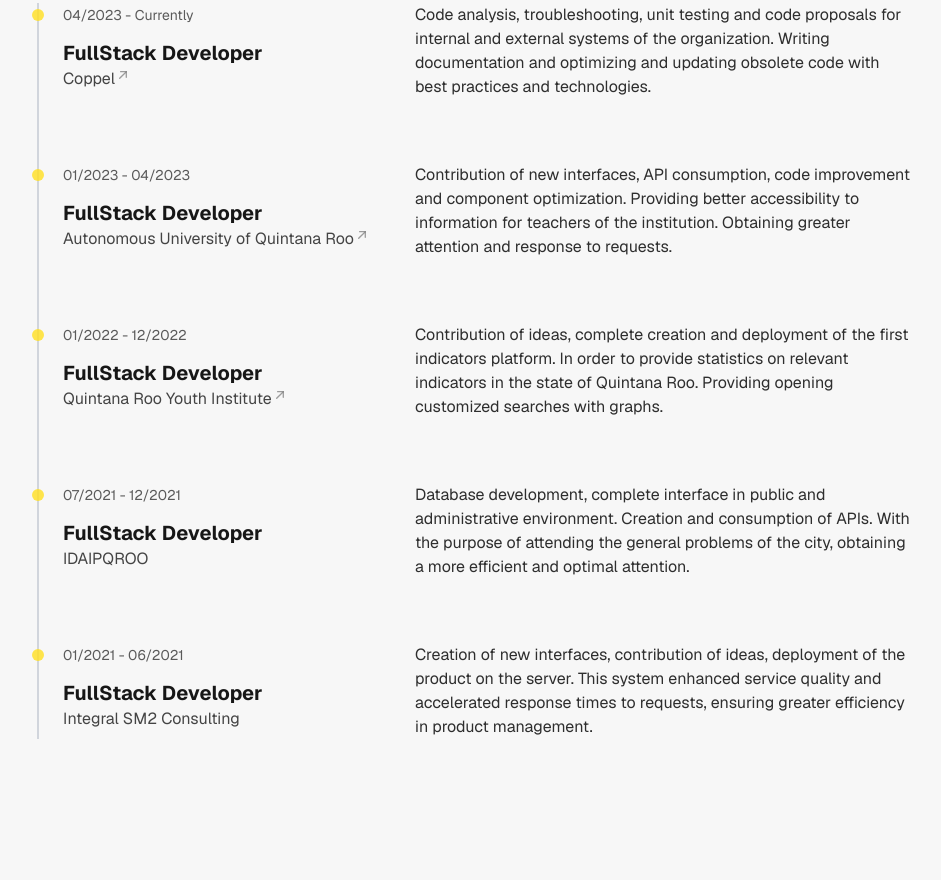
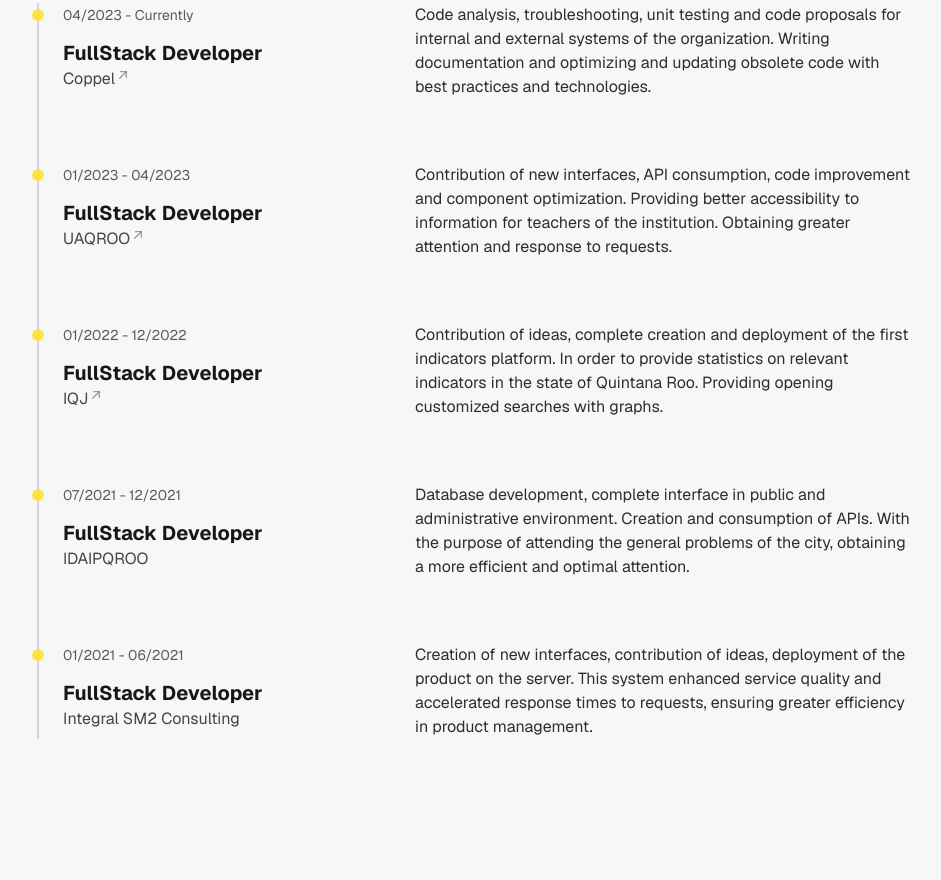
Before and after one commit to josueaguilarr/josueaguilar.dev, an Astro site: page / in a window 1280 px wide. Shown: the part 963-1843 px from the top of the page, without its empty margins (175-1116 px from the left). Built offline with nearby package versions, Linux system fonts and the light colour scheme; Astro itself is replaced by a stand-in of ours.

Commit message:
feat: Update Experience and Projects components

```diff
--- a/src/components/Experience.astro
+++ b/src/components/Experience.astro
@@ -30,7 +30,7 @@ import { EXPERIENCES } from "@/utils/data";
                     rel="noreferrer noopener"
                     target="_blank"
                     href={place_web}
-                    class="flex items-center text-md text-default-dark/80 dark:text-default-light/50 dark:hover:text-default-light hover:text-default-dark duration-500 cursor-pointer group/place"
+                    class="flex items-center flex-wrap text-md text-default-dark/80 dark:text-default-light/50 dark:hover:text-default-light hover:text-default-dark duration-500 cursor-pointer group/place"
                     title={`Visit ${place}`}
                   >
                     {place}
--- a/src/components/Projects.astro
+++ b/src/components/Projects.astro
@@ -12,7 +12,7 @@ import TitleSection from "./TitleSection.astro";
 
   {
     PROJECTS.map(({ title, description, tags, image, github, link }) => (
-      <div class="flex lg:flex-row sm:flex-col flex-col mt-7 mb-20 sm:my-0 font-geist group/card">
+      <div class="flex lg:flex-row sm:flex-col flex-col mb-20 sm:mb-14 font-geist group/card">
         <div class="w-full sm:min-w-1/2 pb-2 sm:pe-4">
           <div class="relative flex flex-col items-center col-span-6 row-span-5 gap-8 transition duration-500 ease-in-out transform shadow-xl overflow-clip rounded-xl md:group-hover/card:-translate-y-1 md:group-hover/card:shadow-2xl border border-yellow-500/30 lg:hover:border-yellow-700 lg:hover:bg-yellow-800/50">
             <img
--- a/src/utils/data.ts
+++ b/src/utils/data.ts
@@ -68,7 +68,7 @@ export const EXPERIENCES: Experience[] = [
         startYear: "01/2023",
         finishYear: "04/2023",
         role: "FullStack Developer",
-        place: "Autonomous University of Quintana Roo",
+        place: "UAQROO",
         place_web: "https://www.uqroo.mx/",
         description: "Contribution of new interfaces, API consumption, code improvement and component optimization. Providing better accessibility to information for teachers of the institution. Obtaining greater attention and response to requests."
     },
@@ -76,7 +76,7 @@ export const EXPERIENCES: Experience[] = [
         startYear: "01/2022",
         finishYear: "12/2022",
         role: "FullStack Developer",
-        place: "Quintana Roo Youth Institute",
+        place: "IQJ",
         place_web: "https://juventud.qroo.gob.mx/",
         description: "Contribution of ideas, complete creation and deployment of the first indicators platform. In order to provide statistics on relevant indicators in the state of Quintana Roo. Providing opening customized searches with graphs."
     },
```
